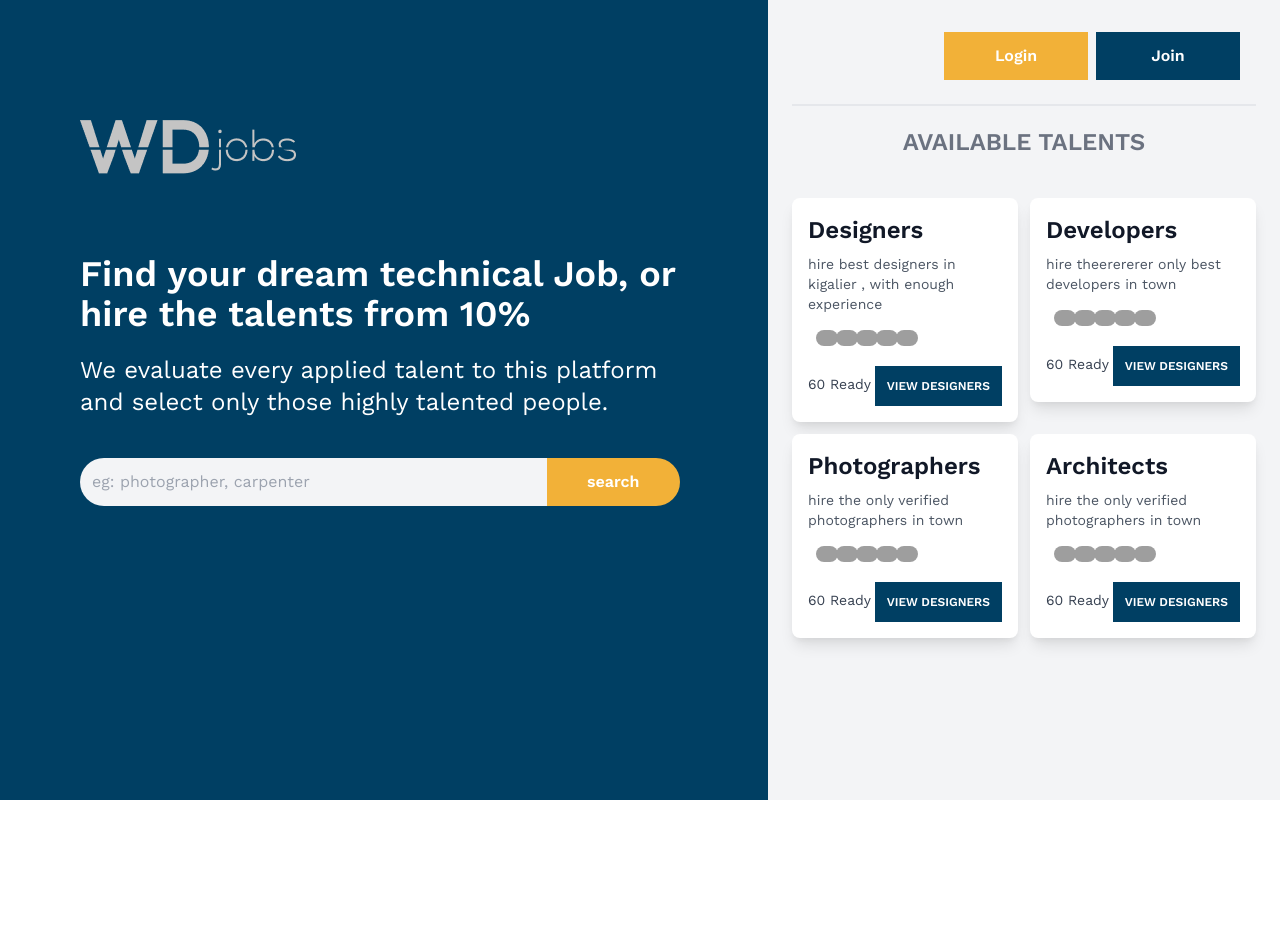
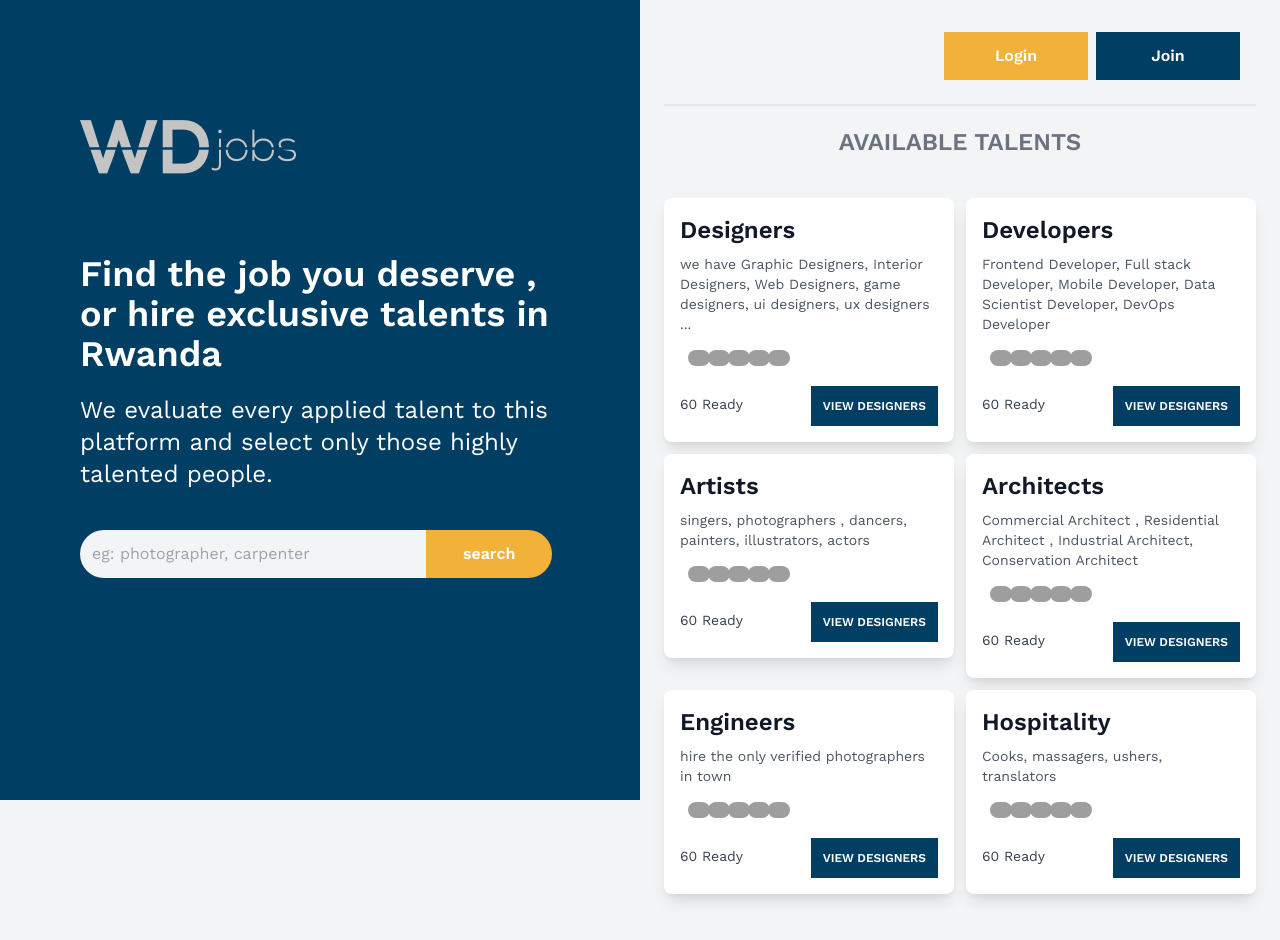
Before and after one commit to EDMONDGIHOZO/dwjobs-web, a React (Create React App) app: page / in a window 1280 px wide. Shown: the top 940 px of the page. Before the commit the page ends 800 px from the top, so only its background shows below. Built offline with nearby package versions, Linux system fonts and the light colour scheme; grey boxes are pictures that could not be loaded.

Commit message:
category details

```diff
--- a/src/components/card/talentCard.js
+++ b/src/components/card/talentCard.js
@@ -5,7 +5,7 @@ const TalentCard = (props) => {
   const { title, description } = props;
 
   return (
-    <div className="py-2 md:p-0">
+    <div className="py-2 md:p-0 max-h-72">
       <div className="flex max-w-md bg-white shadow-lg rounded-lg overflow-hidden">
         <div className="p-4">
           <h1 className="text-gray-900 font-bold text-2xl">{title}</h1>
--- a/src/pages/Homepage/index.jsx
+++ b/src/pages/Homepage/index.jsx
@@ -8,13 +8,13 @@ const Homepage = () => {
     <div className="wrapper">
       <section className="bg-gray-100">
         <div className="md:flex">
-          <div className="md:w-3/5 w-full h-full bg-primary md:h-screen md:p-20 p-4">
+          <div className="md:w-2/4 w-full h-full bg-primary md:h-screen md:p-20 p-4">
             <div className="logo-container">
               <img src={logo} alt="dw-jobs" className="logo my-10" />
             </div>
             <div className="intro mt-20">
               <p className="md:text-4xl text-4md font-bold leading-snug my-5">
-                Find your dream technical Job, or hire the talents from 10%
+                Find the job you deserve , or hire exclusive talents in Rwanda
               </p>
               <p className="md:text-2xl text-2md font-weight-bold">
                 We evaluate every applied talent to this platform and select
@@ -37,7 +37,7 @@ const Homepage = () => {
               </div>
             </div>
           </div>
-          <div className=" md:w-2/5 w-full bg-gray-100 p-6">
+          <div className=" md:w-2/4 w-full bg-gray-100 p-6">
             <div className="flex justify-end align-center border-b-2 pb-6 p-2 ">
               <Rfb
                 title="Login"
@@ -55,20 +55,34 @@ const Homepage = () => {
               <TalentCard
                 title={"Designers"}
                 description={
-                  "hire best designers in kigalier , with enough experience"
+                  "we have Graphic Designers, Interior Designers, Web Designers, game designers, ui designers, ux designers ..."
                 }
               />
               <TalentCard
                 title={"Developers"}
-                description={"hire theerererer only best developers in town"}
+                description={
+                  "Frontend Developer, Full stack Developer, Mobile Developer, Data Scientist Developer, DevOps Developer"
+                }
               />
               <TalentCard
-                title={"Photographers"}
+                title={"Artists"}
+                description={
+                  "singers, photographers , dancers, painters, illustrators, actors"
+                }
+              />
+              <TalentCard
+                title={"Architects"}
+                description={
+                  "Commercial Architect , Residential Architect , Industrial Architect, Conservation Architect"
+                }
+              />
+              <TalentCard
+                title={"Engineers"}
                 description={"hire the only verified photographers in town"}
               />
               <TalentCard
-                title={"Architects"}
-                description={"hire the only verified photographers in town"}
+                title={"Hospitality"}
+                description={"Cooks, massagers, ushers, translators"}
               />
             </div>
           </div>
```
